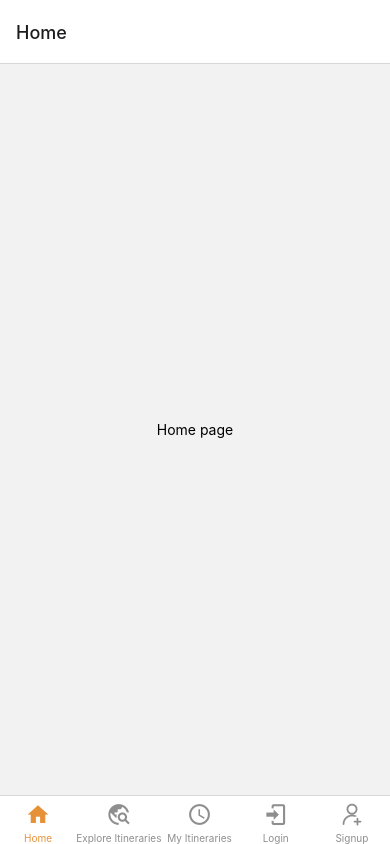
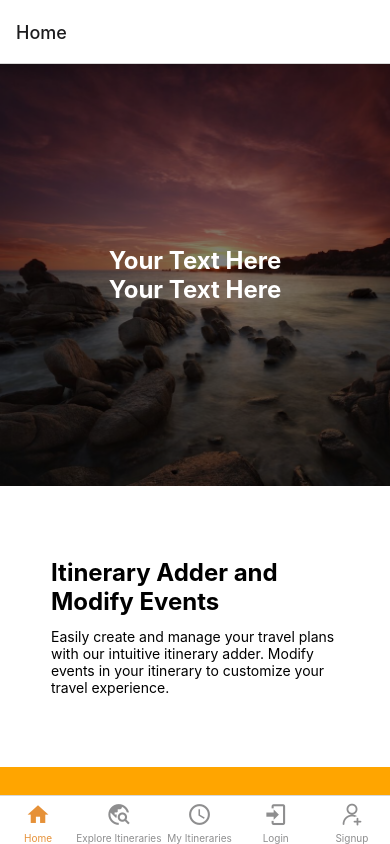
Before and after one commit to TejasAU/FlexiTravelPlannerApp, a React Native app: screen /Home in a window 390 px wide. Built offline with nearby package versions, Linux system fonts and the light colour scheme.

Commit message:
Added home page

```diff
--- a/components/home/Home.js
+++ b/components/home/Home.js
@@ -1,13 +1,56 @@
-import { View, Text } from "react-native";
+import React, { useState } from "react";
+import {
+    View,
+    ScrollView,
+    StyleSheet,
+    useWindowDimensions,
+} from "react-native";
+import SubHero from "./SubHero"; // Assuming the Hero component is in a file named Hero.js
+import MainHero from "./MainHero";
+const homeData = [
+    {
+        heading: "Itinerary Adder and Modify Events",
+        desc: "Easily create and manage your travel plans with our intuitive itinerary adder. Modify events in your itinerary to customize your travel experience.",
+    },
+    {
+        heading: "Public Itinerary Viewing",
+        desc: "Explore other users' public itineraries for inspiration and ideas. Get insights into popular destinations and travel routes.",
+    },
+    {
+        heading: "Explore Things to Do",
+        desc: "Discover exciting things to do in your destination city and add them to your itinerary for a personalized travel experience.",
+    },
+];
 
 const Home = () => {
     return (
-        <View
-            style={{ flex: 1, justifyContent: "center", alignItems: "center" }}
-        >
-            <Text>Home page</Text>
+        <View style={styles.container}>
+            <ScrollView style={styles.scrollView}>
+                <View style={styles.content}>
+                    <MainHero />
+                    {homeData.map((section, index) => (
+                        <SubHero
+                            alignment={index % 2 === 0 ? "left" : "right"}
+                            heading={section.heading}
+                            desc={section.desc}
+                        />
+                    ))}
+                </View>
+            </ScrollView>
         </View>
     );
 };
 
+const styles = StyleSheet.create({
+    container: {
+        flex: 1,
+    },
+    scrollView: {
+        flex: 1,
+    },
+    content: {
+        paddingTop: 0, // Adjust as needed
+    },
+});
+
 export default Home;
--- /dev/null
+++ b/components/home/MainHero.js
@@ -0,0 +1,50 @@
+import React from "react";
+import {
+    View,
+    Text,
+    ImageBackground,
+    StyleSheet,
+    useWindowDimensions,
+} from "react-native";
+
+const MainHero = () => {
+    const { height } = useWindowDimensions();
+
+    return (
+        <ImageBackground
+            source={require("../../assets/main-hero-overlay.jpg")}
+            style={[
+                styles.image,
+                {
+                    height: height / 2,
+                },
+            ]}
+            resizeMode="cover"
+        >
+            <View style={styles.overlay}>
+                <Text style={styles.text}>Your Text Here</Text>
+                <Text style={styles.text}>Your Text Here</Text>
+            </View>
+        </ImageBackground>
+    );
+};
+
+const styles = StyleSheet.create({
+    image: {
+        width: "100%",
+        height: 200, // Adjust the height as needed
+    },
+    overlay: {
+        flex: 1,
+        backgroundColor: "rgba(0, 0, 0, 0.5)", // Adjust the opacity as needed
+        justifyContent: "center",
+        alignItems: "center",
+    },
+    text: {
+        color: "white",
+        fontSize: 24,
+        fontWeight: "bold",
+    },
+});
+
+export default MainHero;
--- /dev/null
+++ b/components/home/SubHero.js
@@ -0,0 +1,47 @@
+import React from "react";
+import { View, Text, StyleSheet, useWindowDimensions } from "react-native";
+
+const SubHero = ({ alignment, heading, desc }) => {
+    const { height } = useWindowDimensions();
+
+    return (
+        <View
+            style={[
+                styles.hero,
+                {
+                    height: height / 3,
+                    backgroundColor: alignment === "left" ? "white" : "orange",
+                },
+            ]}
+        >
+            <View style={styles.heroContent}>
+                <Text style={styles.heading}>{heading}</Text>
+                <Text style={styles.desc}>{desc}</Text>
+            </View>
+        </View>
+    );
+};
+
+const styles = StyleSheet.create({
+    hero: {
+        alignItems: "center",
+        justifyContent: "center",
+        width: "100%",
+    },
+    heroContent: {
+        alignItems: "center",
+        justifyContent: "center",
+        maxWidth: 320, // Example max-width, adjust as needed
+        padding: 16,
+    },
+    heading: {
+        fontSize: 24,
+        fontWeight: "bold",
+        marginBottom: 12,
+    },
+    desc: {
+        fontSize: 14,
+    },
+});
+
+export default SubHero;
--- a/package.json
+++ b/package.json
@@ -17,6 +17,7 @@
     "react": "18.2.0",
     "react-native": "0.73.6",
     "react-native-gesture-handler": "~2.14.0",
+    "react-native-intersection-observer": "^0.2.0",
     "react-native-reanimated": "~3.6.2"
   },
   "devDependencies": {
```
Also changed, not shown: assets/main-hero-overlay.jpg (added), 1 other file (tests, documents, lock files or other folders).
